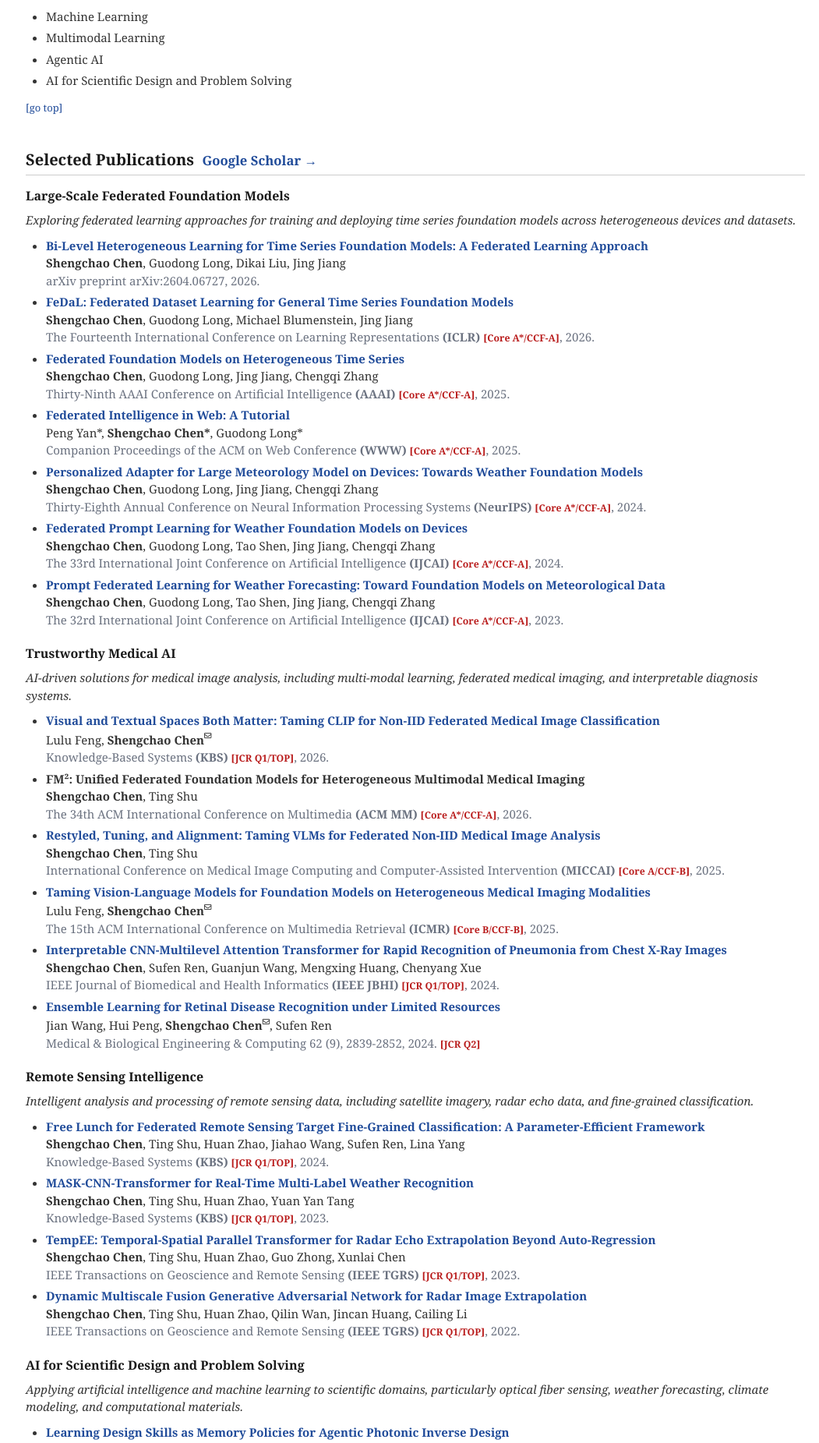
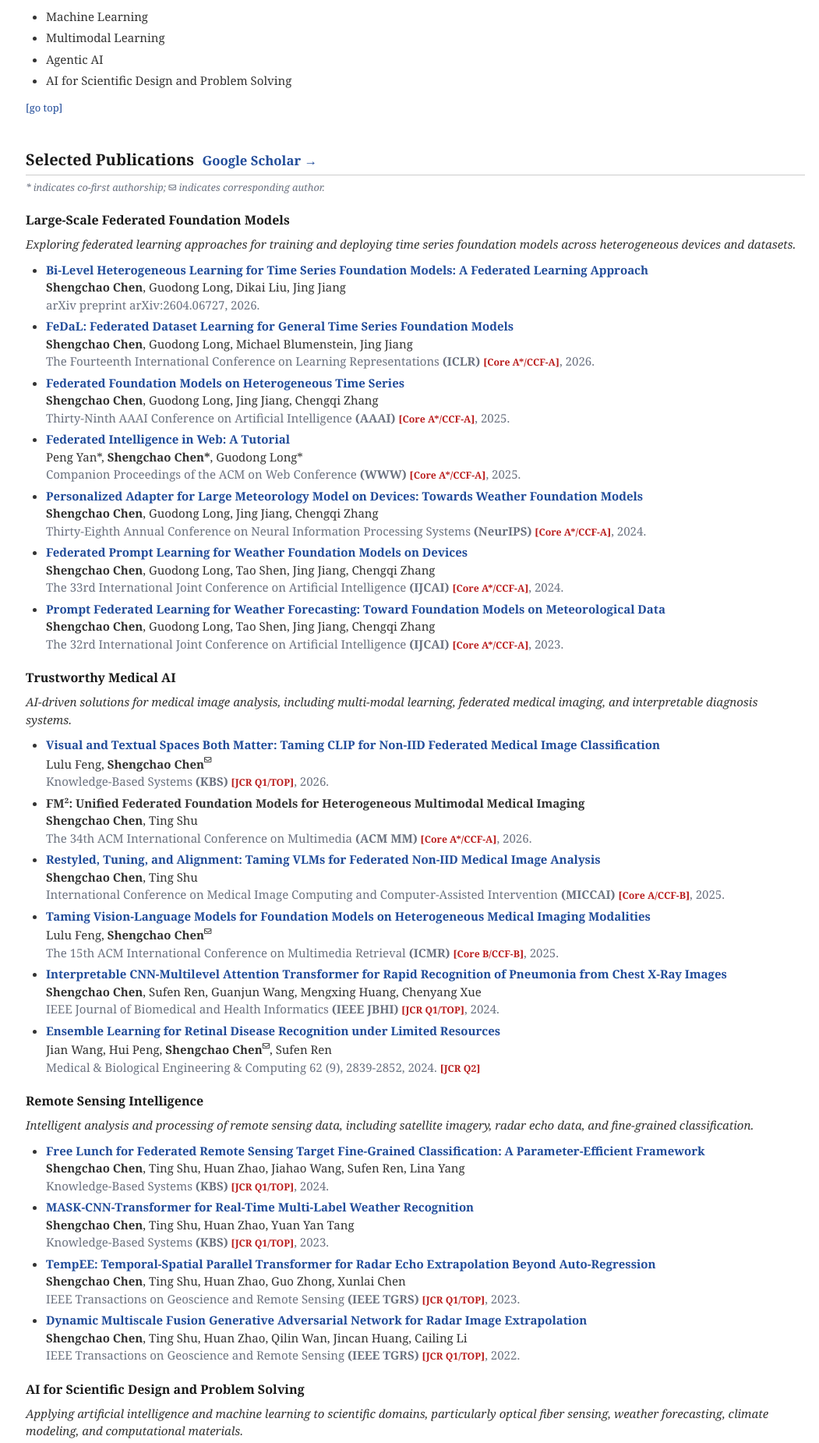
Before and after one commit to shengchaochen82/shengchaochen82.github.io, a Jekyll site: the page built from index.md, in a window 1280 px wide. Shown: the part 940-2791 px from the top of the page at 78% size, without its empty margins (107-1158 px from the left). Built offline with Jekyll 4.4.1, drawn with Linux system fonts in a browser that asks for light colours.

Commit message:
Content: add author-marker legend under Selected Publications heading
Co-Authored-By: Claude Sonnet 5 <noreply@anthropic.com>

```diff
--- a/_includes/classic_publications.html
+++ b/_includes/classic_publications.html
@@ -1,5 +1,6 @@
 <section class="classic-section" id="publications">
   <h1>Selected Publications &nbsp;<small><a href="https://scholar.google.com/citations?user=9R3tsmUAAAAJ&hl=en" target="_blank">Google Scholar →</a></small></h1>
+  <p class="classic-pub-legend"><em>* indicates co-first authorship; <i class="fa-regular fa-envelope fa-xs"></i> indicates corresponding author.</em></p>
   {% assign pub_order = "federated_tsfm,medical_imaging,remote_sensing,ai4science" | split: "," %}
   {% for key in pub_order %}
     {% assign cat = site.data.publications[key] %}
--- a/assets/css/classic.css
+++ b/assets/css/classic.css
@@ -186,6 +186,12 @@ body {
   color: var(--classic-muted);
 }
 
+.classic-pub-legend {
+  font-size: 0.85em;
+  color: var(--classic-muted);
+  margin: -8px 0 20px !important;
+}
+
 .classic-tag {
   color: #b91c1c;
   font-size: 0.82em;
```
